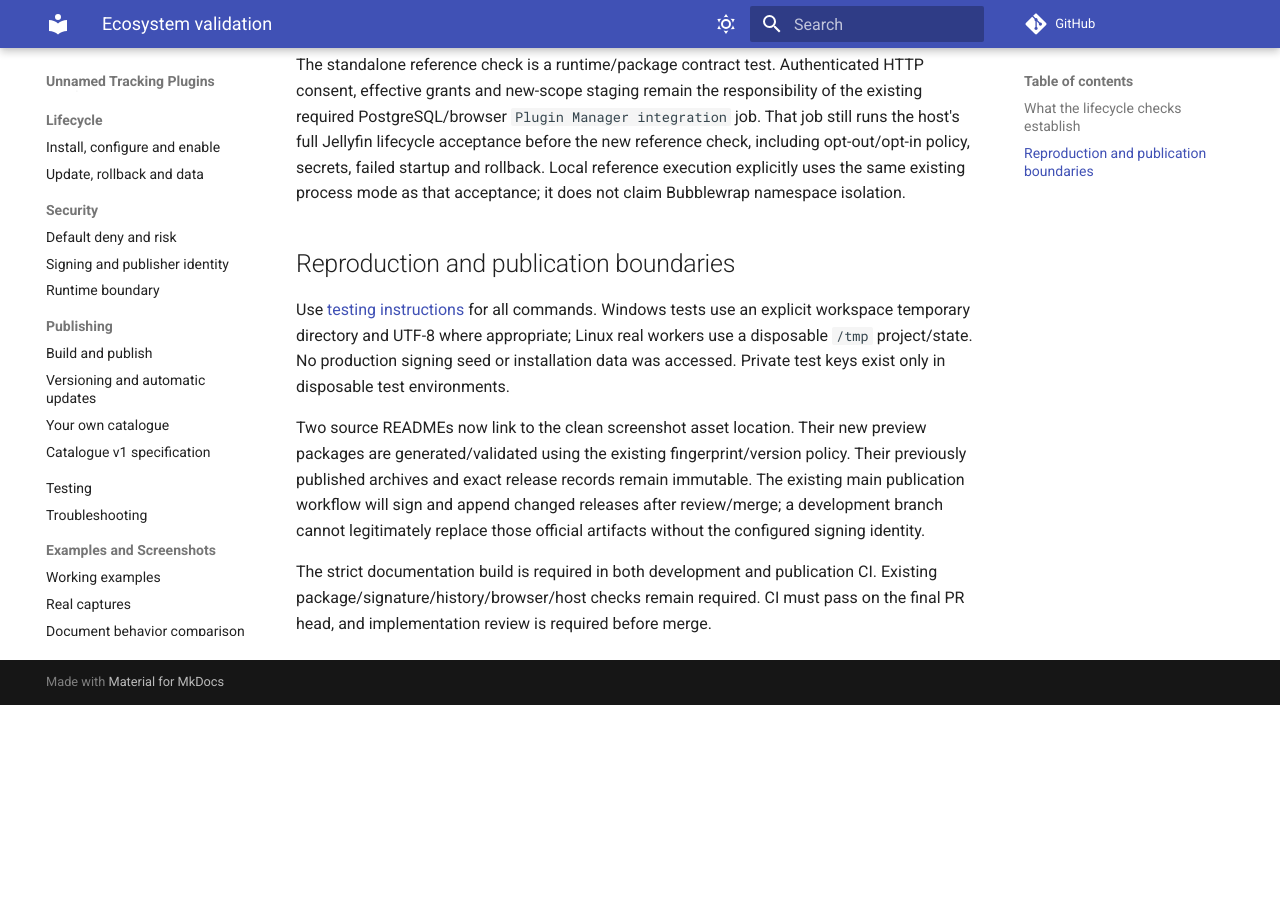
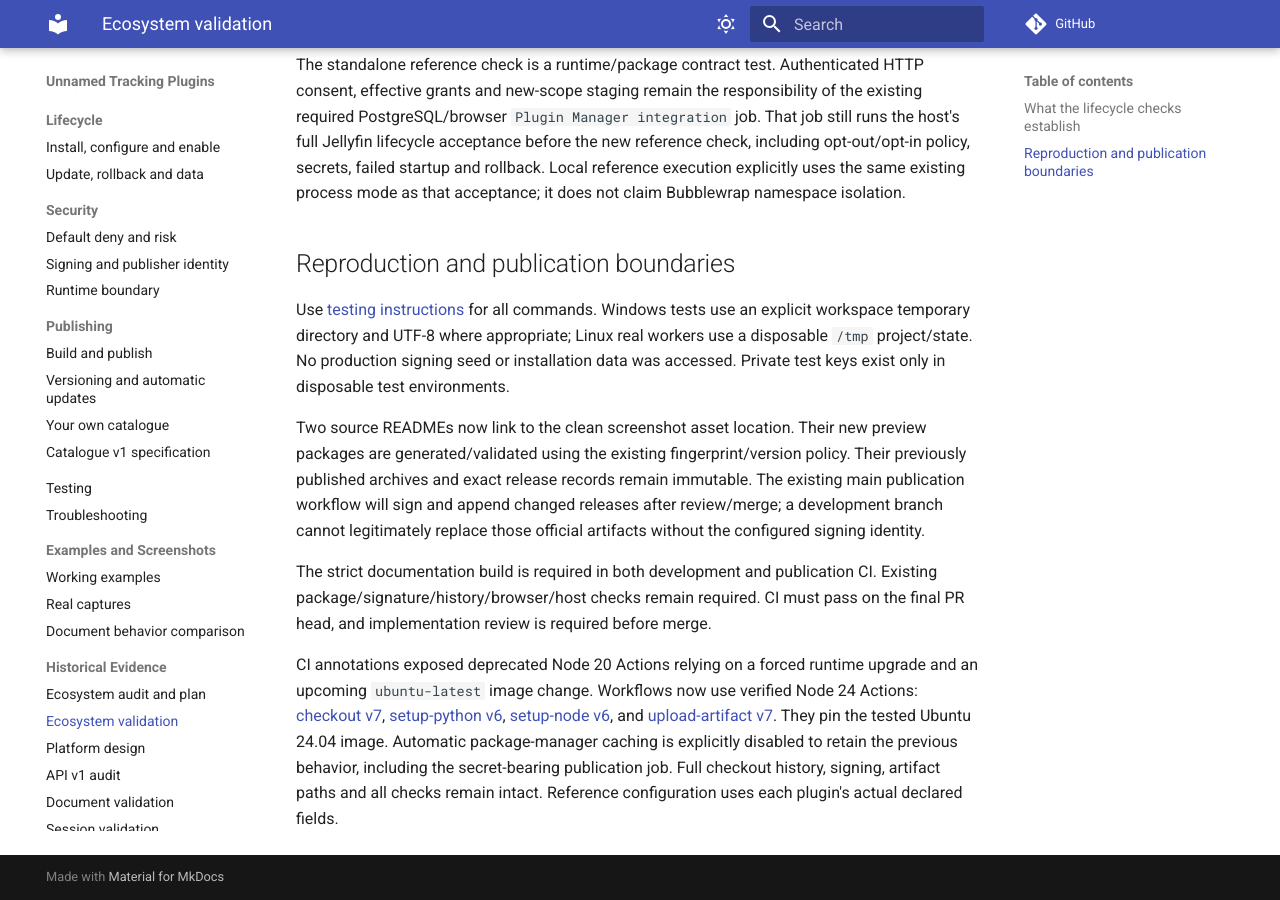
Before and after one commit to Rosefall-a/unnamed_tracking_app_plugins, an MkDocs documentation site: the page built from docs/history/ecosystem-validation.md, in a window 1280 px wide and 900 px high, scrolled down 1273 px. Built offline with MkDocs 1.6.1 and Material for MkDocs 9.7.7, drawn with Linux system fonts in a browser that asks for light colours; comment, search, counter and statistics services are not loaded; before the commit the page ends 1978 px from its top, so only the background shows below that.

Commit message:
chore: update CI actions and pin the tested Ubuntu runner

```diff
--- a/docs/history/ecosystem-validation.md
+++ b/docs/history/ecosystem-validation.md
@@ -55,3 +55,14 @@
 The strict documentation build is required in both development and publication
 CI. Existing package/signature/history/browser/host checks remain required. CI
 must pass on the final PR head, and implementation review is required before merge.
+
+CI annotations exposed deprecated Node 20 Actions relying on a forced runtime
+upgrade and an upcoming `ubuntu-latest` image change. Workflows now use verified
+Node 24 Actions: [checkout v7](https://github.com/actions/checkout/blob/v7/action.yml),
+[setup-python v6](https://github.com/actions/setup-python/blob/v6/action.yml),
+[setup-node v6](https://github.com/actions/setup-node/blob/v6/action.yml), and
+[upload-artifact v7](https://github.com/actions/upload-artifact/blob/v7/action.yml).
+They pin the tested Ubuntu 24.04 image. Automatic package-manager caching is
+explicitly disabled to retain the previous behavior, including the secret-bearing
+publication job. Full checkout history, signing, artifact paths and all checks
+remain intact. Reference configuration uses each plugin's actual declared fields.
```
Also changed, not shown: 4 other files.
